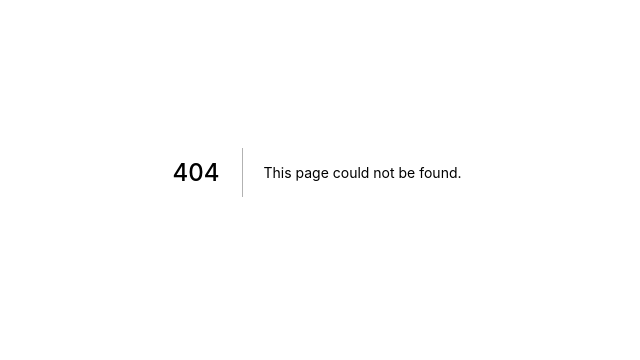
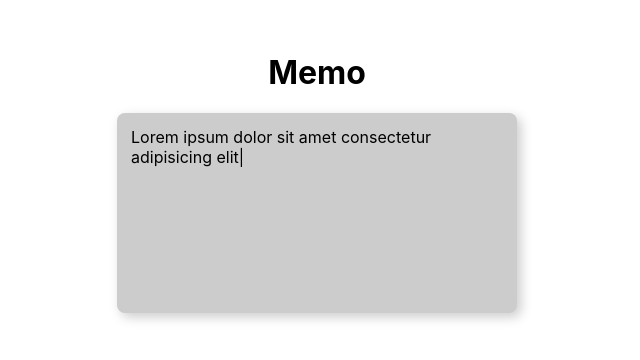
Before and after one commit to box8741/animation-web, a Next.js app: page /framer-motion/typing in a window 1280 px wide. Before the commit this address had no page. Shown: the part 228-588 px from the top of the page, without its empty margins (323-963 px from the left). Built offline with nearby package versions, Linux system fonts and the light colour scheme.

Commit message:
add : typing 페이지 추가

```diff
--- /dev/null
+++ b/pages/framer-motion/typing.tsx
@@ -0,0 +1,63 @@
+import React from "react";
+import styled from "@emotion/styled";
+import { motion, Variants, useAnimation } from "framer-motion";
+
+const Container = styled.div`
+  display: flex;
+  flex-direction: column;
+  width: 100vw;
+  height: 100vh;
+  justify-content: center;
+  align-items: center;
+`;
+const Title = styled.h1``;
+const TextWrapper = styled(motion.div)`
+  width: 400px;
+  height: 200px;
+  padding: 14px;
+  border-radius: 8px;
+  background: #cccccc;
+  box-shadow: 4px 4px 12px #cccccc;
+`;
+
+const Typing = () => {
+  const barControl = useAnimation();
+  const temp =
+    "Lorem ipsum dolor sit amet consectetur adipisicing elit. Assumenda vel ipsa cumque ut in, maiores eaque vitae aliquam odit qui autem officiis, inventore, suscipit labore quisquam. Sit animi iusto explicabo!";
+  const item: Variants = {
+    on: { display: "inline" },
+    off: { display: "none" },
+  };
+  return (
+    <Container>
+      <Title>Memo</Title>
+      <TextWrapper
+        initial="off"
+        animate="on"
+        onAnimationComplete={() =>
+          barControl.start({
+            opacity: [0, 1, 0],
+          })
+        }
+      >
+        {temp.split("").map((value, index) => (
+          <motion.span
+            key={index}
+            variants={item}
+            transition={{ delay: index / 10 + Math.random() / 7 }}
+          >
+            {value}
+          </motion.span>
+        ))}
+        <motion.span
+          animate={barControl}
+          transition={{ repeat: Infinity, duration: 1 }}
+        >
+          |
+        </motion.span>
+      </TextWrapper>
+    </Container>
+  );
+};
+
+export default Typing;
--- a/pages/index.tsx
+++ b/pages/index.tsx
@@ -38,6 +38,9 @@ const Index = () => {
         <Link href={"/framer-motion/steps"}>
           <LinkStyle>steps</LinkStyle>
         </Link>
+        <Link href={"/framer-motion/typing"}>
+          <LinkStyle>typing</LinkStyle>
+        </Link>
       </Section>
     </Container>
   );
```
